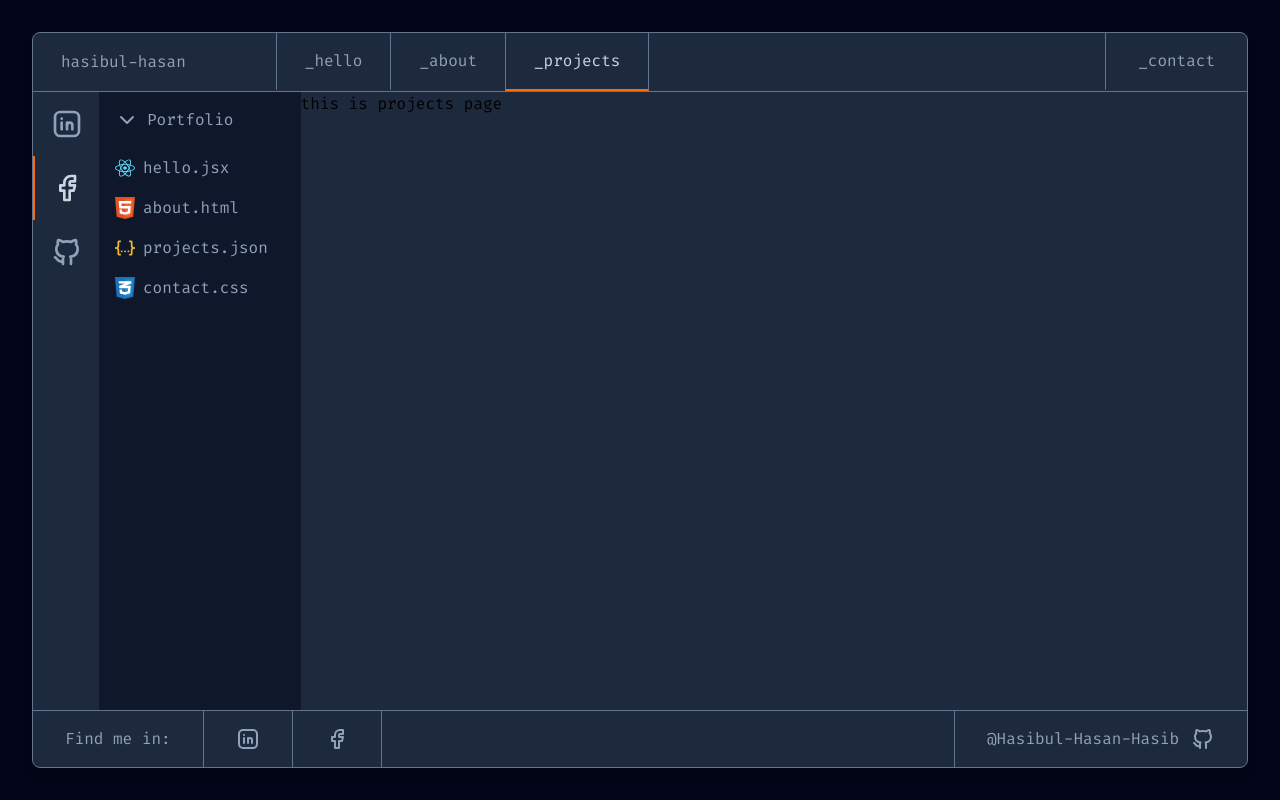
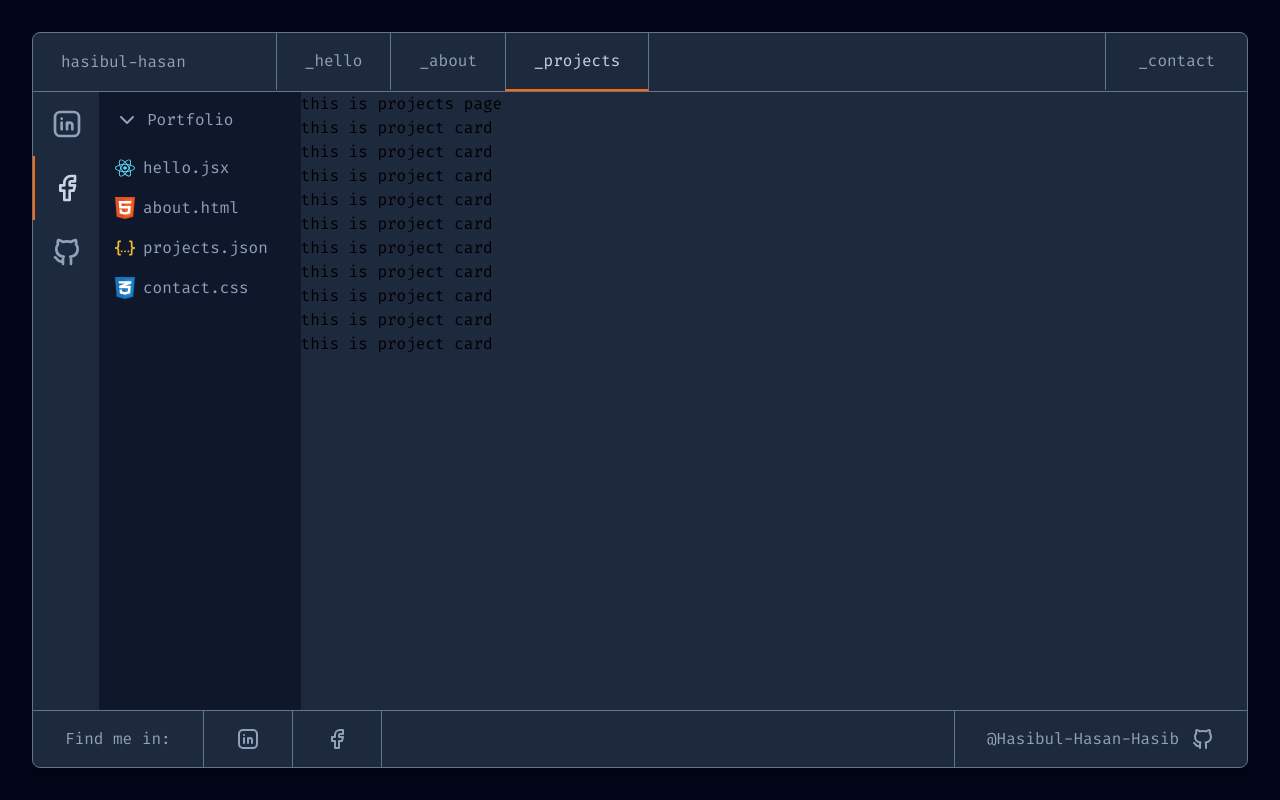
Before and after one commit to Hasibul-Hasan-Hasib/portfolio-v2, a React (Vite) app: page /projects in a window 1280 px wide. Built offline with nearby package versions, Linux system fonts and the light colour scheme; a web font is replaced by a local one.

Commit message:
feat: add Projects page and ProjectCard component for project display

```diff
--- /dev/null
+++ b/src/components/ProjectCard.jsx
@@ -0,0 +1,11 @@
+import React from 'react';
+
+const ProjectCard = () => {
+    return (
+        <div>
+            this is project card
+        </div>
+    );
+};
+
+export default ProjectCard;
--- a/src/pages/Projects.jsx
+++ b/src/pages/Projects.jsx
@@ -1,9 +1,15 @@
 import React from 'react';
+import ProjectCard from '../components/ProjectCard';
 
 const Projects = () => {
     return (
         <div>
             this is projects page
+            {
+                [1,2,3,4,5,6,7,8,9,10].map(num => (
+                    <ProjectCard key={num} />
+                ))
+            }
         </div>
     );
 };
```
